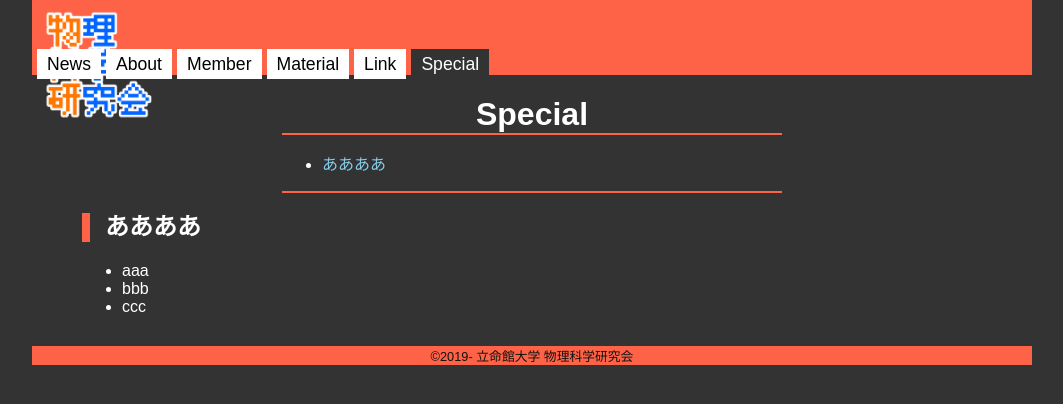
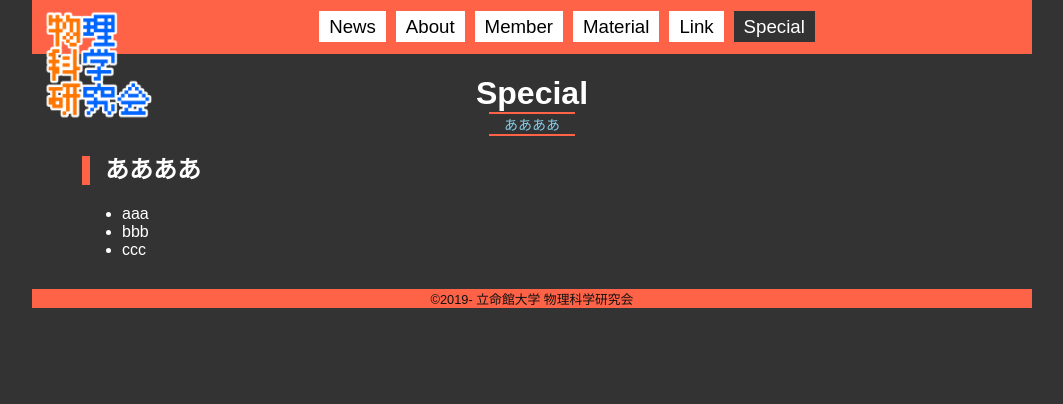
Before and after one commit to vuccaken/vuccaken.github.io, a Jekyll site: the page built from _pages/special.md, in a window 1280 px wide. Shown: the top 404 px of the page, without its empty margins (108-1171 px from the left). Built offline with Jekyll 4.4.1, drawn with Linux system fonts in a browser that asks for light colours.

Commit message:
Update main.scss
beautifull toc

```diff
--- a/_sass/main.scss
+++ b/_sass/main.scss
@@ -8,12 +8,13 @@ header {
   background: tomato;
   // border-bottom: solid 1px blue;
 }
-.nav-list {
+.nav-area {
   display: flex;
 }
 .img-logo {
   width: 130px;
   margin-bottom: -80px;
+  margin-right: -60px;
   // position: relative;
   // z-index: 0;
 }
@@ -23,11 +24,16 @@ header {
   // filter:alpha(opacity=80);
   // -ms-filter: "alpha( opacity=80 )";
 }
+.nav-list {
+  // width: 700px;
+  margin: auto;
+  display: flex;
+  // background-color: aqua;
+}
 .nav-menu {
   // background-color: #333;
   text-align: center;
-  margin: auto 0;
-  margin-left: 5px;
+  margin: 0 5px;
 }
 .nav-menu a{
   color: black;
@@ -35,7 +41,7 @@ header {
   // padding-right: 10px;
   padding: 5px 10px;
   // border-radius: 100px;
-  font-size: 110%;
+  font-size: 14pt;
 }
 .nav-menu a:hover{
   background-color: aquamarine;
@@ -69,26 +75,28 @@ footer .copyright {
 .toc-area {
   display: flex;
   // background-color: greenyellow;
+  // border-top: solid 2px tomato;
+  // border-bottom: solid 2px tomato;
+  // width: 70%;
+  // max-width: 500px;
+  // min-width: 500px;
+  // margin: auto;
+}
+.toc-ul { // <ul>
+  // background-color: #fff;
   border-top: solid 2px tomato;
   border-bottom: solid 2px tomato;
-  width: 75%;
-  max-width: 500px;
-  margin: auto;
-}
-.section-nav { // <ul>
-  // background-color: #fff;
   padding: 0;
   margin: auto;
   display: flex;
 }
-.toc-entry { // <li>
-  // width: 200px;
+.toc-li { // <li>
   // border: 1px solid aqua;
   list-style: none;
   text-align: center;
-  font-size: 80%;
+  font-size: 10.5pt;
 }
-.toc-entry a{
+.toc-a{
   // color: tomato;
   // border: 1px solid tomato;
   padding: 0px 15px;
```
